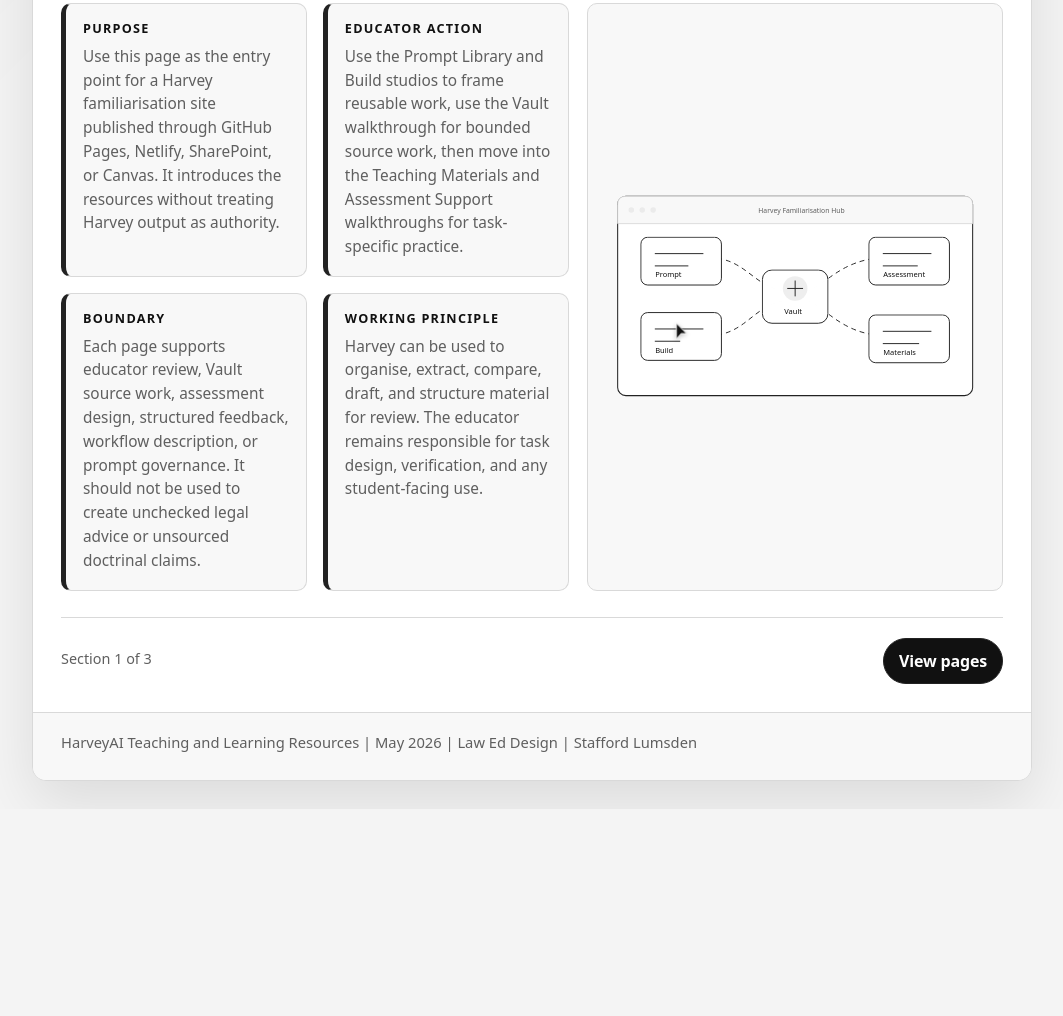
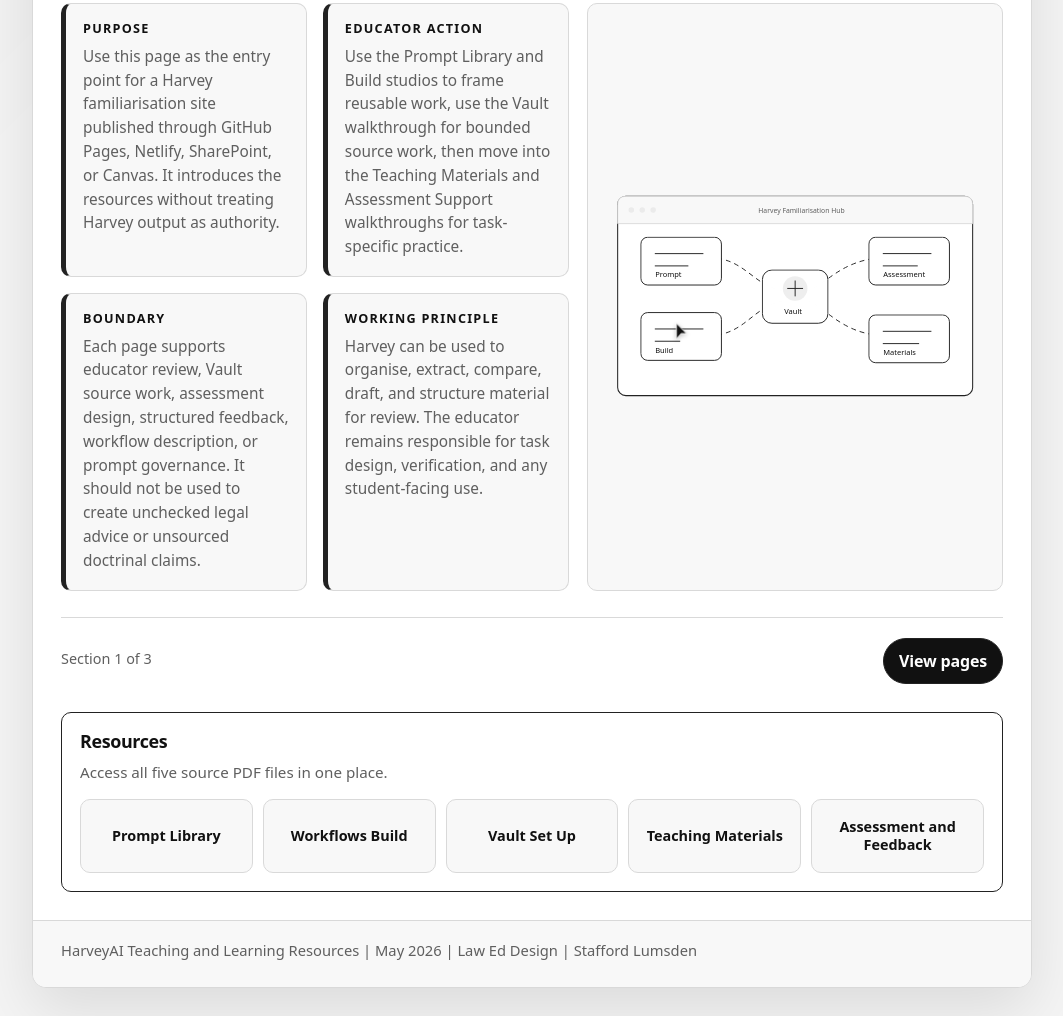
Before and after one commit to staffordlumsden/HarveyAI-Training-Reources, a plain HTML site: page index.html in a window 1280 px wide. Shown: the part 505-1521 px from the top of the page, without its empty margins (108-1171 px from the left). Before the commit the page ends 1314 px from the top, so only its background shows below. Drawn offline with Linux system fonts and the light colour scheme.

Commit message:
Add front page resources box

```diff
--- a/index.html
+++ b/index.html
@@ -713,6 +713,55 @@
       font-size: 0.9rem;
     }
 
+    .resource-box {
+      margin: 0 28px 28px;
+      border: 1px solid var(--line-strong);
+      border-radius: var(--radius-sm);
+      background: var(--surface-raised);
+      padding: 18px;
+    }
+
+    .resource-box h2 {
+      margin: 0 0 8px;
+      font-size: 1.12rem;
+      line-height: 1.2;
+      letter-spacing: -0.02em;
+    }
+
+    .resource-box p {
+      margin: 0 0 14px;
+      color: var(--muted);
+      font-size: 0.95rem;
+    }
+
+    .resource-list {
+      display: grid;
+      grid-template-columns: repeat(5, minmax(0, 1fr));
+      gap: 10px;
+    }
+
+    .resource-link {
+      display: flex;
+      min-height: 74px;
+      align-items: center;
+      justify-content: center;
+      border: 1px solid var(--line);
+      border-radius: var(--radius-sm);
+      background: var(--surface-soft);
+      color: var(--text);
+      font-weight: 800;
+      font-size: 0.9rem;
+      line-height: 1.2;
+      text-align: center;
+      text-decoration: none;
+      padding: 12px;
+    }
+
+    .resource-link:hover {
+      border-color: var(--line-strong);
+      background: var(--surface);
+    }
+
     .footer-note {
       padding: 18px 28px 26px;
       border-top: 1px solid var(--line);
@@ -743,7 +792,8 @@
       .data-grid.three,
       .data-grid.four,
       .page-grid,
-      .workflow-rail {
+      .workflow-rail,
+      .resource-list {
         grid-template-columns: 1fr;
       }
 
@@ -773,6 +823,10 @@
       .nav-row { flex-direction: column; }
 
       .nav-actions { justify-content: flex-start; }
+
+      .resource-box {
+        margin: 0 20px 20px;
+      }
     }
 
     @media print {
@@ -1216,6 +1270,18 @@
       </section>
     </main>
 
+    <section class="resource-box" aria-labelledby="resources-heading">
+      <h2 id="resources-heading">Resources</h2>
+      <p>Access all five source PDF files in one place.</p>
+      <div class="resource-list">
+        <a class="resource-link" href="resources/1_Prompt_Library.pdf">Prompt Library</a>
+        <a class="resource-link" href="resources/2_Workflows_Build.pdf">Workflows Build</a>
+        <a class="resource-link" href="resources/5_Vault_Set_Up.pdf">Vault Set Up</a>
+        <a class="resource-link" href="resources/3_Teaching_Materials.pdf">Teaching Materials</a>
+        <a class="resource-link" href="resources/4_Assessment_and_Feedback.pdf">Assessment and Feedback</a>
+      </div>
+    </section>
+
     <footer class="footer-note">
       HarveyAI Teaching and Learning Resources | May 2026 | Law Ed Design | Stafford Lumsden
     </footer>
```
